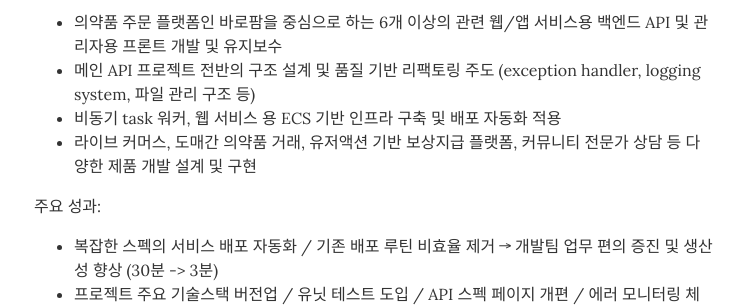
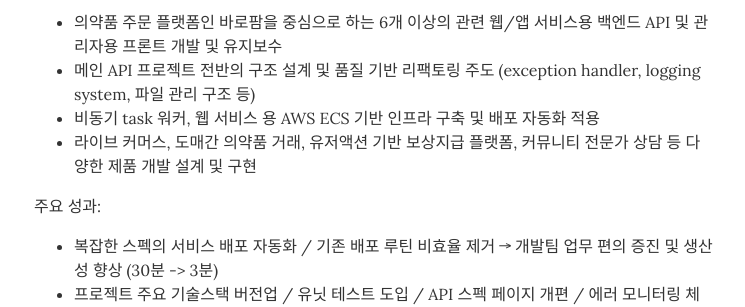
Before and after one commit to Shiwoo-Park/resume, a Jekyll site: the page built from index.html, in a window 1280 px wide and 900 px high, scrolled down 744 px. Shown: the part 152-459 px from the top of the window, without its empty margins (266-1011 px from the left). Built offline with Jekyll 4.4.1, drawn with Linux system fonts in a browser that asks for light colours.

Commit message:
updated resume

```diff
--- a/_data/experience.yml
+++ b/_data/experience.yml
@@ -7,7 +7,7 @@
     <ul>
       <li>의약품 주문 플랫폼인 바로팜을 중심으로 하는 6개 이상의 관련 웹/앱 서비스용 백엔드 API 및 관리자용 프론트 개발 및 유지보수</li>
       <li>메인 API 프로젝트 전반의 구조 설계 및 품질 기반 리팩토링 주도 (exception handler, logging system, 파일 관리 구조 등)</li>
-      <li>비동기 task 워커, 웹 서비스 용 ECS 기반 인프라 구축 및 배포 자동화 적용</li>
+      <li>비동기 task 워커, 웹 서비스 용 AWS ECS 기반 인프라 구축 및 배포 자동화 적용</li>
       <li>라이브 커머스, 도매간 의약품 거래, 유저액션 기반 보상지급 플랫폼, 커뮤니티 전문가 상담 등 다양한 제품 개발 설계 및 구현</li>
     </ul>
 
```
